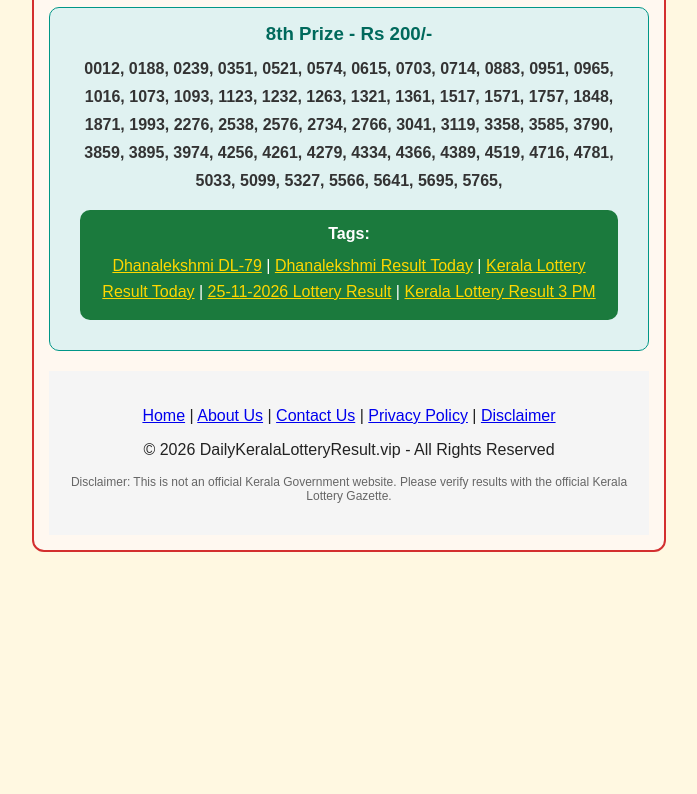
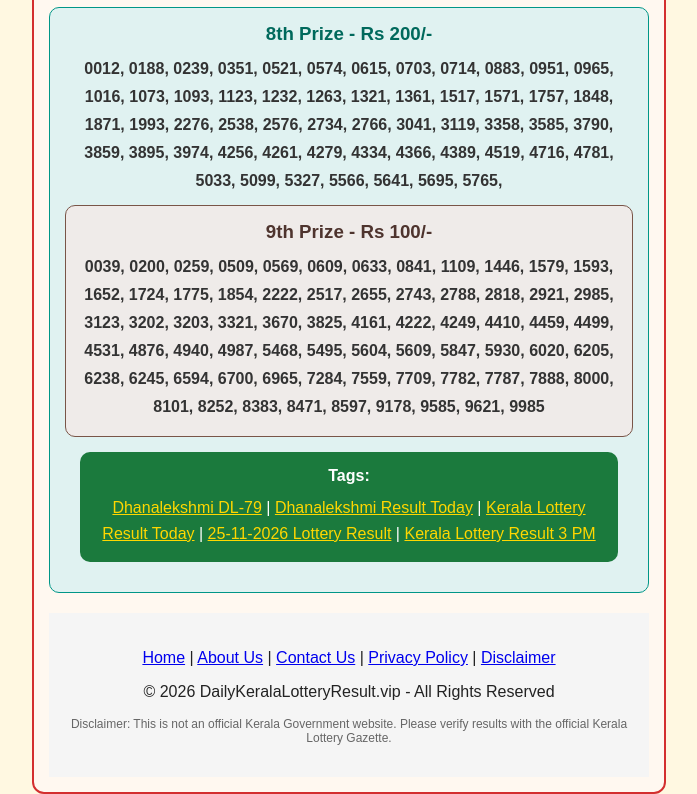
Before and after one commit to KeralaLive/KeralaLottery, a plain HTML site: page 25-11-2026-dhanalekshmi-DL-79-Result.html in a window 1280 px wide. Shown: the part 1510-2304 px from the top of the page, without its empty margins (291-988 px from the left). Before the commit the page ends 2062 px from the top, so only its background shows below. Drawn offline with Linux system fonts and the light colour scheme.

Commit message:
Add 9th Prize section to Result.html

```diff
--- a/25-11-2026-dhanalekshmi-DL-79-Result.html
+++ b/25-11-2026-dhanalekshmi-DL-79-Result.html
@@ -164,6 +164,13 @@ body{margin:0;font-family:Arial,sans-serif;background:#fff8e1;color:#222}
   <p style="margin:0; font-size:16px; line-height:28px; font-weight:bold; color:#333;">
     0012, 0188, 0239, 0351, 0521, 0574, 0615, 0703, 0714, 0883, 0951, 0965, 1016, 1073, 1093, 1123, 1232, 1263, 1321, 1361, 1517, 1571, 1757, 1848, 1871, 1993, 2276, 2538, 2576, 2734, 2766, 3041, 3119, 3358, 3585, 3790, 3859, 3895, 3974, 4256, 4261, 4279, 4334, 4366, 4389, 4519, 4716, 4781, 5033, 5099, 5327, 5566, 5641, 5695, 5765,
 
+    <div style="border:1px solid #795548; border-radius:10px; padding:15px; background:#efebe9; text-align:center; max-width:600px; margin:10px auto; font-family:Arial;">
+  <h3 style="margin:0 0 10px 0; color:#4e342e;">9th Prize - Rs 100/-</h3>
+  <p style="margin:0; font-size:16px; line-height:28px; font-weight:bold; color:#333;">
+    0039, 0200, 0259, 0509, 0569, 0609, 0633, 0841, 1109, 1446, 1579, 1593, 1652, 1724, 1775, 1854, 2222, 2517, 2655, 2743, 2788, 2818, 2921, 2985, 3123, 3202, 3203, 3321, 3670, 3825, 4161, 4222, 4249, 4410, 4459, 4499, 4531, 4876, 4940, 4987, 5468, 5495, 5604, 5609, 5847, 5930, 6020, 6205, 6238, 6245, 6594, 6700, 6965, 7284, 7559, 7709, 7782, 7787, 7888, 8000, 8101, 8252, 8383, 8471, 8597, 9178, 9585, 9621, 9985
+  </p>
+</div>
+
 
 
 <!-- Bottom Tags - Dhanalekshmi DL-79 - 25-11-2026 -->
```
